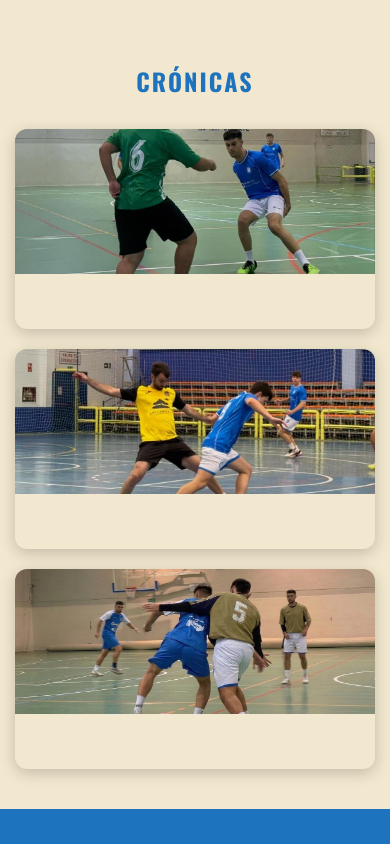
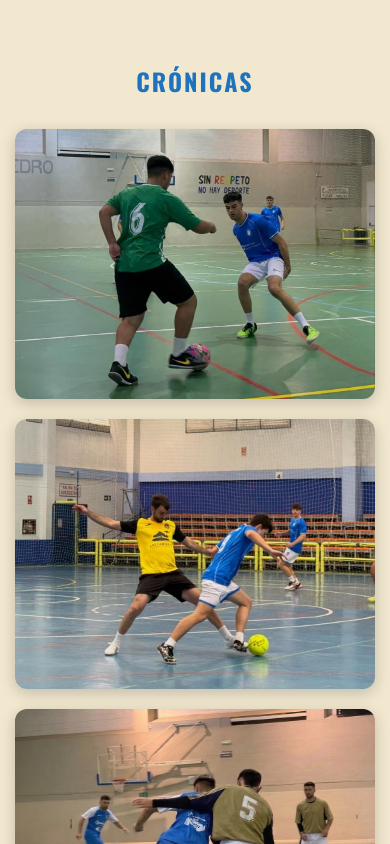
Before and after one commit to AntonioGuerreroDAM/LandingPageAntonioGuerrero, a plain HTML site: page index.html in a window 390 px wide. Shown: the part 2820-3664 px from the top of the page. Drawn offline with nearby package versions, Linux system fonts and the light colour scheme.

Commit message:
decimocuarto commit: arreglos en responsive

```diff
--- a/styles.css
+++ b/styles.css
@@ -1548,12 +1548,18 @@ body {
     }
 
     /* Crónicas */
+        /* Crónicas */
     .cronica-card {
-        height: 200px;
+        height: auto;
+        aspect-ratio: 4/3;
     }
 
     .cronica-card .cronica-imagen-wrapper {
-        height: calc(100% - 55px);
+        position: absolute;
+        top: 0;
+        left: 0;
+        width: 100%;
+        height: 100%;
     }
 
     .cronica-info {
```
Also changed, not shown: index.html (line endings or trailing spaces).
